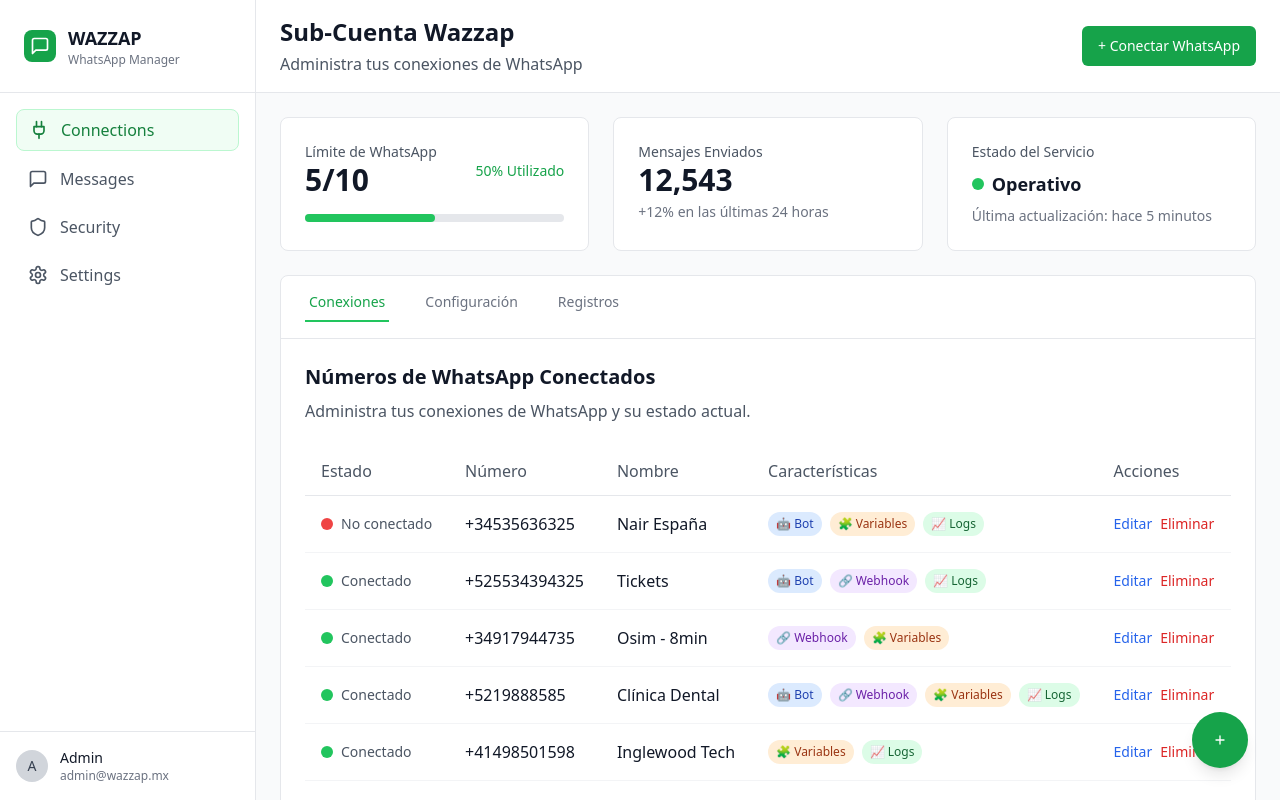
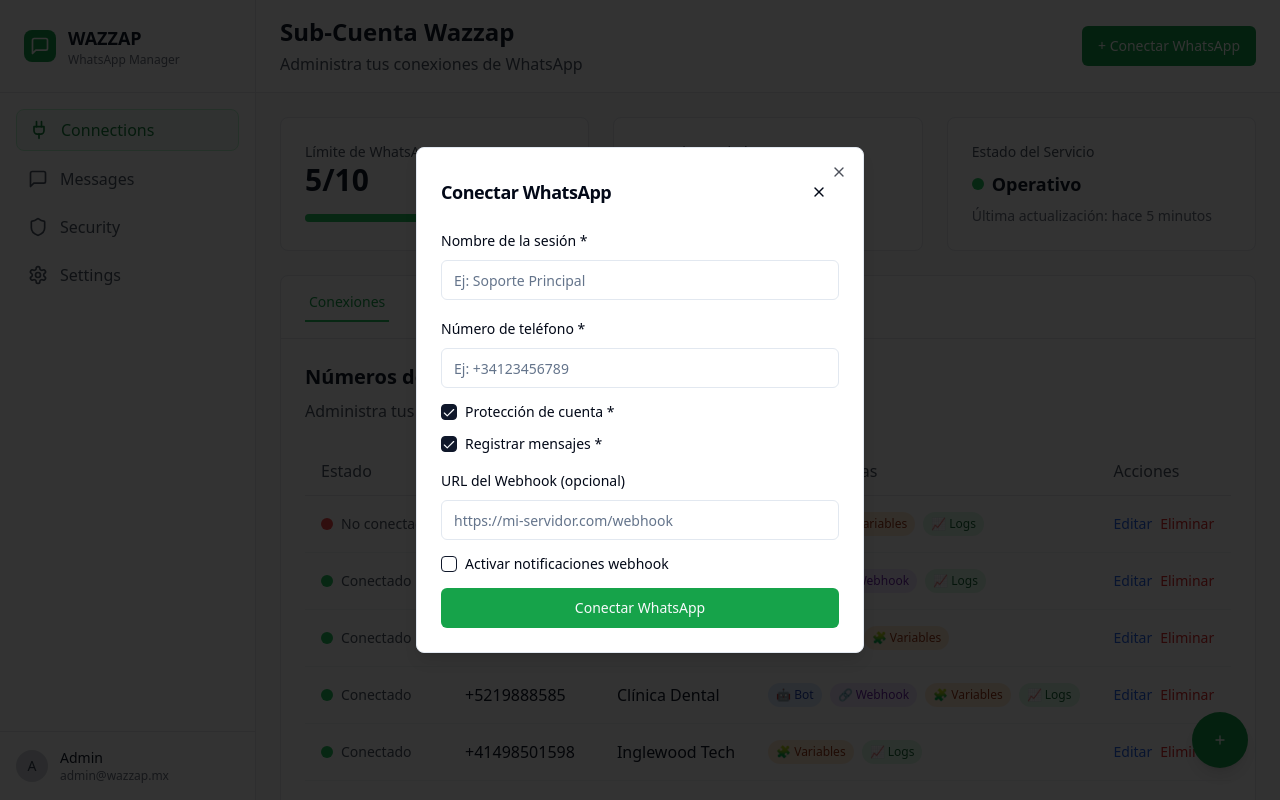
Before and after one commit to Samuelbf2001/wazzap-manager-ui-kit, a React (Vite) app: page / in a window 1280 px wide. Both pictures are taken after a click on the button 1220 px from the left and 740 px from the top of the page. Shown: the top 800 px of the page. Built offline with nearby package versions, Linux system fonts and the light colour scheme.

Commit message:
Implement WhatsApp connection flow
Implement the complete WhatsApp connection flow, including the modal, API calls, QR code display, and error handling.

```diff
--- a/package.json
+++ b/package.json
@@ -48,6 +48,7 @@
     "input-otp": "^1.2.4",
     "lucide-react": "^0.462.0",
     "next-themes": "^0.3.0",
+    "qrcode.react": "^4.2.0",
     "react": "^18.3.1",
     "react-day-picker": "^8.10.1",
     "react-dom": "^18.3.1",
--- /dev/null
+++ b/src/components/WhatsAppConnectionModal.tsx
@@ -0,0 +1,269 @@
+
+import { useState } from "react";
+import { Dialog, DialogContent, DialogHeader, DialogTitle } from "@/components/ui/dialog";
+import { Button } from "@/components/ui/button";
+import { Input } from "@/components/ui/input";
+import { Label } from "@/components/ui/label";
+import { Checkbox } from "@/components/ui/checkbox";
+import { Select, SelectContent, SelectItem, SelectTrigger, SelectValue } from "@/components/ui/select";
+import QRCode from "qrcode.react";
+import { useToast } from "@/hooks/use-toast";
+import { Loader2, X } from "lucide-react";
+
+interface WhatsAppConnectionModalProps {
+  open: boolean;
+  onOpenChange: (open: boolean) => void;
+  onConnectionSuccess: () => void;
+}
+
+interface FormData {
+  name: string;
+  phone_number: string;
+  account_protection: boolean;
+  log_messages: boolean;
+  webhook_url: string;
+  webhook_enabled: boolean;
+  webhook_events: string[];
+}
+
+export function WhatsAppConnectionModal({ open, onOpenChange, onConnectionSuccess }: WhatsAppConnectionModalProps) {
+  const { toast } = useToast();
+  const [step, setStep] = useState<'form' | 'qr' | 'success'>('form');
+  const [loading, setLoading] = useState(false);
+  const [qrCode, setQrCode] = useState<string>('');
+  const [formData, setFormData] = useState<FormData>({
+    name: '',
+    phone_number: '',
+    account_protection: true,
+    log_messages: true,
+    webhook_url: '',
+    webhook_enabled: false,
+    webhook_events: []
+  });
+
+  const webhookEventOptions = [
+    { value: 'message', label: 'Mensajes' },
+    { value: 'status', label: 'Estados' },
+    { value: 'qrcode', label: 'Código QR' }
+  ];
+
+  const handleSubmit = async (e: React.FormEvent) => {
+    e.preventDefault();
+    setLoading(true);
+
+    try {
+      // Paso 1: Crear sesión de WhatsApp
+      const createResponse = await fetch('https://app.wasenderapi.com/api/sessions/create-whatsapp-session', {
+        method: 'POST',
+        headers: {
+          'Content-Type': 'application/json',
+        },
+        body: JSON.stringify({
+          name: formData.name,
+          phone_number: formData.phone_number,
+          account_protection: formData.account_protection,
+          log_messages: formData.log_messages,
+          webhook_url: formData.webhook_url || undefined,
+          webhook_enabled: formData.webhook_enabled,
+          webhook_events: formData.webhook_events.length > 0 ? formData.webhook_events : undefined
+        }),
+      });
+
+      if (!createResponse.ok) {
+        throw new Error('Error al crear la sesión de WhatsApp');
+      }
+
+      // Paso 2: Conectar sesión de WhatsApp
+      const connectResponse = await fetch('https://app.wasenderapi.com/api/sessions/connect-whatsapp-session', {
+        method: 'POST',
+        headers: {
+          'Content-Type': 'application/json',
+        },
+        body: JSON.stringify({
+          name: formData.name
+        }),
+      });
+
+      if (!connectResponse.ok) {
+        throw new Error('Error al conectar con WhatsApp');
+      }
+
+      const connectData = await connectResponse.json();
+
+      if (connectData.qr) {
+        setQrCode(connectData.qr);
+        setStep('qr');
+        toast({
+          title: "Código QR generado",
+          description: "Escanea el código con tu WhatsApp para conectar.",
+        });
+      } else {
+        throw new Error('No se recibió el código QR');
+      }
+
+    } catch (error) {
+      console.error('Error:', error);
+      toast({
+        title: "Error de conexión",
+        description: "No fue posible conectar. Revisa los datos e intenta nuevamente.",
+        variant: "destructive"
+      });
+    } finally {
+      setLoading(false);
+    }
+  };
+
+  const handleSuccess = () => {
+    setStep('success');
+    toast({
+      title: "¡Conexión exitosa!",
+      description: "WhatsApp se ha conectado correctamente.",
+    });
+    setTimeout(() => {
+      onConnectionSuccess();
+      onOpenChange(false);
+      resetForm();
+    }, 2000);
+  };
+
+  const resetForm = () => {
+    setStep('form');
+    setQrCode('');
+    setFormData({
+      name: '',
+      phone_number: '',
+      account_protection: true,
+      log_messages: true,
+      webhook_url: '',
+      webhook_enabled: false,
+      webhook_events: []
+    });
+  };
+
+  const handleClose = () => {
+    onOpenChange(false);
+    resetForm();
+  };
+
+  return (
+    <Dialog open={open} onOpenChange={handleClose}>
+      <DialogContent className="sm:max-w-md">
+        <DialogHeader>
+          <DialogTitle className="flex items-center justify-between">
+            Conectar WhatsApp
+            <Button variant="ghost" size="icon" onClick={handleClose}>
+              <X className="h-4 w-4" />
+            </Button>
+          </DialogTitle>
+        </DialogHeader>
+
+        {step === 'form' && (
+          <form onSubmit={handleSubmit} className="space-y-4">
+            <div className="space-y-2">
+              <Label htmlFor="name">Nombre de la sesión *</Label>
+              <Input
+                id="name"
+                value={formData.name}
+                onChange={(e) => setFormData({ ...formData, name: e.target.value })}
+                placeholder="Ej: Soporte Principal"
+                required
+              />
+            </div>
+
+            <div className="space-y-2">
+              <Label htmlFor="phone_number">Número de teléfono *</Label>
+              <Input
+                id="phone_number"
+                value={formData.phone_number}
+                onChange={(e) => setFormData({ ...formData, phone_number: e.target.value })}
+                placeholder="Ej: +34123456789"
+                required
+              />
+            </div>
+
+            <div className="flex items-center space-x-2">
+              <Checkbox
+                id="account_protection"
+                checked={formData.account_protection}
+                onCheckedChange={(checked) =>
+                  setFormData({ ...formData, account_protection: checked as boolean })
+                }
+              />
+              <Label htmlFor="account_protection">Protección de cuenta *</Label>
+            </div>
+
+            <div className="flex items-center space-x-2">
+              <Checkbox
+                id="log_messages"
+                checked={formData.log_messages}
+                onCheckedChange={(checked) =>
+                  setFormData({ ...formData, log_messages: checked as boolean })
+                }
+              />
+              <Label htmlFor="log_messages">Registrar mensajes *</Label>
+            </div>
+
+            <div className="space-y-2">
+              <Label htmlFor="webhook_url">URL del Webhook (opcional)</Label>
+              <Input
+                id="webhook_url"
+                value={formData.webhook_url}
+                onChange={(e) => setFormData({ ...formData, webhook_url: e.target.value })}
+                placeholder="https://mi-servidor.com/webhook"
+              />
+            </div>
+
+            <div className="flex items-center space-x-2">
+              <Checkbox
+                id="webhook_enabled"
+                checked={formData.webhook_enabled}
+                onCheckedChange={(checked) =>
+                  setFormData({ ...formData, webhook_enabled: checked as boolean })
+                }
+              />
+              <Label htmlFor="webhook_enabled">Activar notificaciones webhook</Label>
+            </div>
+
+            <Button type="submit" disabled={loading} className="w-full bg-green-600 hover:bg-green-700">
+              {loading ? (
+                <>
+                  <Loader2 className="mr-2 h-4 w-4 animate-spin" />
+                  Conectando...
+                </>
+              ) : (
+                'Conectar WhatsApp'
+              )}
+            </Button>
+          </form>
+        )}
+
+        {step === 'qr' && (
+          <div className="text-center space-y-4">
+            <h3 className="text-lg font-medium">Escanea este código con tu WhatsApp</h3>
+            <div className="flex justify-center">
+              <QRCode value={qrCode} size={200} />
+            </div>
+            <p className="text-sm text-gray-600">
+              Abre WhatsApp → Configuración → Dispositivos vinculados → Vincular un dispositivo
+            </p>
+            <Button onClick={handleSuccess} className="w-full bg-green-600 hover:bg-green-700">
+              He escaneado el código
+            </Button>
+          </div>
+        )}
+
+        {step === 'success' && (
+          <div className="text-center space-y-4">
+            <div className="w-16 h-16 bg-green-100 rounded-full flex items-center justify-center mx-auto">
+              <svg className="w-8 h-8 text-green-600" fill="none" stroke="currentColor" viewBox="0 0 24 24">
+                <path strokeLinecap="round" strokeLinejoin="round" strokeWidth={2} d="M5 13l4 4L19 7" />
+              </svg>
+            </div>
+            <h3 className="text-lg font-medium text-green-600">¡Conexión exitosa!</h3>
+            <p className="text-sm text-gray-600">WhatsApp se ha conectado correctamente.</p>
+          </div>
+        )}
+      </DialogContent>
+    </Dialog>
+  );
+}
--- a/src/components/ui/checkbox.tsx
+++ b/src/components/ui/checkbox.tsx
@@ -1,3 +1,4 @@
+
 import * as React from "react"
 import * as CheckboxPrimitive from "@radix-ui/react-checkbox"
 import { Check } from "lucide-react"
--- a/src/components/ui/label.tsx
+++ b/src/components/ui/label.tsx
@@ -1,3 +1,4 @@
+
 import * as React from "react"
 import * as LabelPrimitive from "@radix-ui/react-label"
 import { cva, type VariantProps } from "class-variance-authority"
--- a/src/components/ui/select.tsx
+++ b/src/components/ui/select.tsx
@@ -1,3 +1,4 @@
+
 import * as React from "react"
 import * as SelectPrimitive from "@radix-ui/react-select"
 import { Check, ChevronDown, ChevronUp } from "lucide-react"
--- a/src/pages/Index.tsx
+++ b/src/pages/Index.tsx
@@ -6,12 +6,14 @@ import { MetricsCards } from "@/components/MetricsCards";
 import { ConnectionsTable } from "@/components/ConnectionsTable";
 import { ConfigurationPanel } from "@/components/ConfigurationPanel";
 import { LogsPanel } from "@/components/LogsPanel";
+import { WhatsAppConnectionModal } from "@/components/WhatsAppConnectionModal";
 import { Button } from "@/components/ui/button";
 
 type ActiveTab = 'connections' | 'configuration' | 'logs';
 
 const Index = () => {
   const [activeTab, setActiveTab] = useState<ActiveTab>('connections');
+  const [showConnectionModal, setShowConnectionModal] = useState(false);
 
   const renderActiveTab = () => {
     switch (activeTab) {
@@ -24,6 +26,11 @@ const Index = () => {
       default:
         return <ConnectionsTable />;
     }
+  };
+
+  const handleConnectionSuccess = () => {
+    // Aquí podrías actualizar la lista de conexiones
+    console.log('Conexión exitosa - actualizar tabla');
   };
 
   return (
@@ -85,13 +92,23 @@ const Index = () => {
       {/* Floating Action Button */}
       {activeTab === 'connections' && (
         <div className="fixed bottom-8 right-8">
-          <Button className="bg-green-600 hover:bg-green-700 text-white rounded-full w-14 h-14 shadow-lg">
+          <Button
+            onClick={() => setShowConnectionModal(true)}
+            className="bg-green-600 hover:bg-green-700 text-white rounded-full w-14 h-14 shadow-lg"
+          >
             <svg className="w-6 h-6" fill="none" stroke="currentColor" viewBox="0 0 24 24">
               <path strokeLinecap="round" strokeLinejoin="round" strokeWidth={2} d="M12 6v6m0 0v6m0-6h6m-6 0H6" />
             </svg>
           </Button>
         </div>
       )}
+
+      {/* WhatsApp Connection Modal */}
+      <WhatsAppConnectionModal
+        open={showConnectionModal}
+        onOpenChange={setShowConnectionModal}
+        onConnectionSuccess={handleConnectionSuccess}
+      />
     </div>
   );
 };
```
Also changed, not shown: 1 other file (tests, documents, lock files or other folders).
